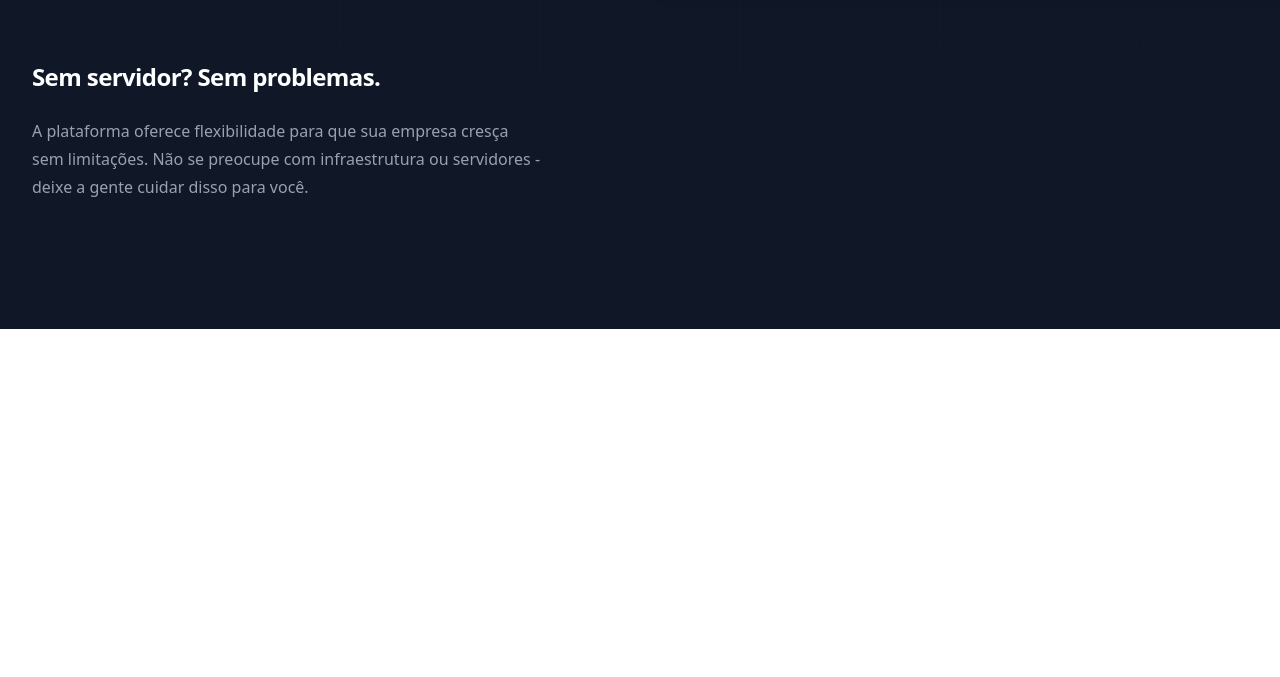
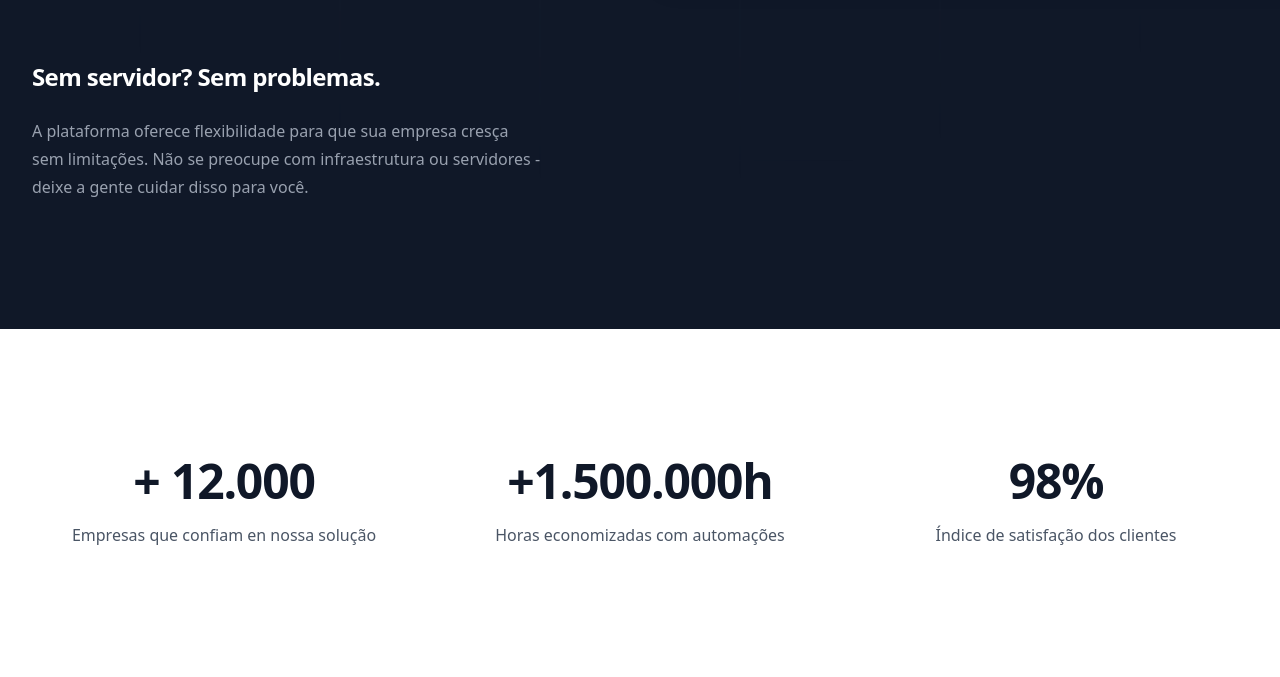
Before and after one commit to Joao-vitorSantos08/NovaFlow, a plain HTML site: page index.html in a window 1280 px wide. Shown: the part 2543-3220 px from the top of the page. Before the commit the page ends 2872 px from the top, so only its background shows below. Drawn offline with nearby package versions, Linux system fonts and the light colour scheme.

Commit message:
feat: create stats section in index.html

```diff
--- a/index.html
+++ b/index.html
@@ -266,8 +266,10 @@
                 <div class="lg:pr-4">
                     <div class="lg:max-w-lg">
                         <!-- <p class="text-base/7 font-semibold text-indigo-400">Deploy faster</p> -->
-                        <h2 class="mt-2 text-4xl font-semibold tracking-tight text-pretty text-white sm:text-5xl">Deploy Mais rápido</h2>
-                        <p class="mt-6 text-xl/8 text-gray-300">Acelere o fluxo de trabalho com nossa plataforma simplificada e fácil de usar. Realize deploys mais rápidos e sem complicação.</p>
+                        <h2 class="mt-2 text-4xl font-semibold tracking-tight text-pretty text-white sm:text-5xl">Deploy
+                            Mais rápido</h2>
+                        <p class="mt-6 text-xl/8 text-gray-300">Acelere o fluxo de trabalho com nossa plataforma
+                            simplificada e fácil de usar. Realize deploys mais rápidos e sem complicação.</p>
                     </div>
                 </div>
             </div>
@@ -281,7 +283,8 @@
                 <div class="lg:pr-4">
                     <div class="max-w-xl text-base/7 text-gray-400 lg:max-w-lg">
                         <p class="text-base/7 font-semibold text-indigo-400">Melhore seu fluxo de trabalho</p>
-                        <p>Aumente a eficiência da sua equipe com uma interface intuitiva e integração de processos que reduzem o tempo de operação. Conecte seus dados de maneira inteligente.</p>
+                        <p>Aumente a eficiência da sua equipe com uma interface intuitiva e integração de processos que
+                            reduzem o tempo de operação. Conecte seus dados de maneira inteligente.</p>
                         <ul role="list" class="mt-8 space-y-8 text-gray-400">
                             <li class="flex gap-x-3">
                                 <svg viewBox="0 0 20 20" fill="currentColor" data-slot="icon" aria-hidden="true"
@@ -290,7 +293,9 @@
                                         d="M5.5 17a4.5 4.5 0 0 1-1.44-8.765 4.5 4.5 0 0 1 8.302-3.046 3.5 3.5 0 0 1 4.504 4.272A4 4 0 0 1 15 17H5.5Zm3.75-2.75a.75.75 0 0 0 1.5 0V9.66l1.95 2.1a.75.75 0 1 0 1.1-1.02l-3.25-3.5a.75.75 0 0 0-1.1 0l-3.25 3.5a.75.75 0 1 0 1.1 1.02l1.95-2.1v4.59Z"
                                         clip-rule="evenodd" fill-rule="evenodd" />
                                 </svg>
-                                <span><strong class="font-semibold text-white">Push to deploy.</strong> Implemente atualizações com agilidade e sem erros, com nosso sistema automatizado de deploy.</span>
+                                <span><strong class="font-semibold text-white">Push to deploy.</strong> Implemente
+                                    atualizações com agilidade e sem erros, com nosso sistema automatizado de
+                                    deploy.</span>
                             </li>
                             <li class="flex gap-x-3">
                                 <svg viewBox="0 0 20 20" fill="currentColor" data-slot="icon" aria-hidden="true"
@@ -299,7 +304,9 @@
                                         d="M10 1a4.5 4.5 0 0 0-4.5 4.5V9H5a2 2 0 0 0-2 2v6a2 2 0 0 0 2 2h10a2 2 0 0 0 2-2v-6a2 2 0 0 0-2-2h-.5V5.5A4.5 4.5 0 0 0 10 1Zm3 8V5.5a3 3 0 1 0-6 0V9h6Z"
                                         clip-rule="evenodd" fill-rule="evenodd" />
                                 </svg>
-                                <span><strong class="font-semibold text-white">SSL certificates.</strong> Garanta a segurança de suas informações e dados com nossos certificados SSL de alta qualidade.</span>
+                                <span><strong class="font-semibold text-white">SSL certificates.</strong> Garanta a
+                                    segurança de suas informações e dados com nossos certificados SSL de alta
+                                    qualidade.</span>
                             </li>
                             <li class="flex gap-x-3">
                                 <svg viewBox="0 0 20 20" fill="currentColor" data-slot="icon" aria-hidden="true"
@@ -310,18 +317,43 @@
                                         d="M4 13a2 2 0 1 0 0 4h12a2 2 0 1 0 0-4H4Zm11.24 2a.75.75 0 0 1 .75-.75H16a.75.75 0 0 1 .75.75v.01a.75.75 0 0 1-.75.75h-.01a.75.75 0 0 1-.75-.75V15Zm-2.25-.75a.75.75 0 0 0-.75.75v.01c0 .414.336.75.75.75H13a.75.75 0 0 0 .75-.75V15a.75.75 0 0 0-.75-.75h-.01Z"
                                         clip-rule="evenodd" fill-rule="evenodd" />
                                 </svg>
-                                <span><strong class="font-semibold text-white">Database backups.</strong> Mantenha seus dados seguros com backups automáticos. Recuperação rápida e sem complicação.</span>
+                                <span><strong class="font-semibold text-white">Database backups.</strong> Mantenha seus
+                                    dados seguros com backups automáticos. Recuperação rápida e sem complicação.</span>
                             </li>
                         </ul>
-                        <p class="mt-8">Com nossa plataforma, você tem total controle sobre seus dados. Escale facilmente, sem perder a agilidade nas operações diárias. A integração é simples, e a proteção dos dados, garantida.</p>
+                        <p class="mt-8">Com nossa plataforma, você tem total controle sobre seus dados. Escale
+                            facilmente, sem perder a agilidade nas operações diárias. A integração é simples, e a
+                            proteção dos dados, garantida.</p>
                         <h3 class="mt-16 text-2xl font-bold tracking-tight text-white">Sem servidor? Sem problemas.</h3>
-                        <p class="mt-6">A plataforma oferece flexibilidade para que sua empresa cresça sem limitações. Não se preocupe com infraestrutura ou servidores - deixe a gente cuidar disso para você.</p>
+                        <p class="mt-6">A plataforma oferece flexibilidade para que sua empresa cresça sem limitações.
+                            Não se preocupe com infraestrutura ou servidores - deixe a gente cuidar disso para você.</p>
                     </div>
                 </div>
             </div>
         </div>
     </section>
 
+    <section class="bg-white py-24 sm:py-32">
+        <div class="mx-auto max-w-7xl px-6 lg:px-8">
+            <dl class="grid grid-cols-1 gap-x-8 gap-y-16 text-center lg:grid-cols-3">
+                <div class="mx-auto flex max-w-xs flex-col gap-y-4">
+                    <dt class="text-base/7 text-gray-600">Empresas que confiam en nossa solução</dt>
+                    <dd class="order-first text-3xl font-semibold tracking-tight text-gray-900 sm:text-5xl">+ 12.000
+                    </dd>
+                </div>
+                <div class="mx-auto flex max-w-xs flex-col gap-y-4">
+                    <dt class="text-base/7 text-gray-600">Horas economizadas com automações</dt>
+                    <dd class="order-first text-3xl font-semibold tracking-tight text-gray-900 sm:text-5xl">+1.500.000h</dd>
+                </div>
+                <div class="mx-auto flex max-w-xs flex-col gap-y-4">
+                    <dt class="text-base/7 text-gray-600">Índice de satisfação dos clientes</dt>
+                    <dd class="order-first text-3xl font-semibold tracking-tight text-gray-900 sm:text-5xl">98%</dd>
+                </div>
+            </dl>
+        </div>
+    </section>
+
+
 
 </body>
 
```
